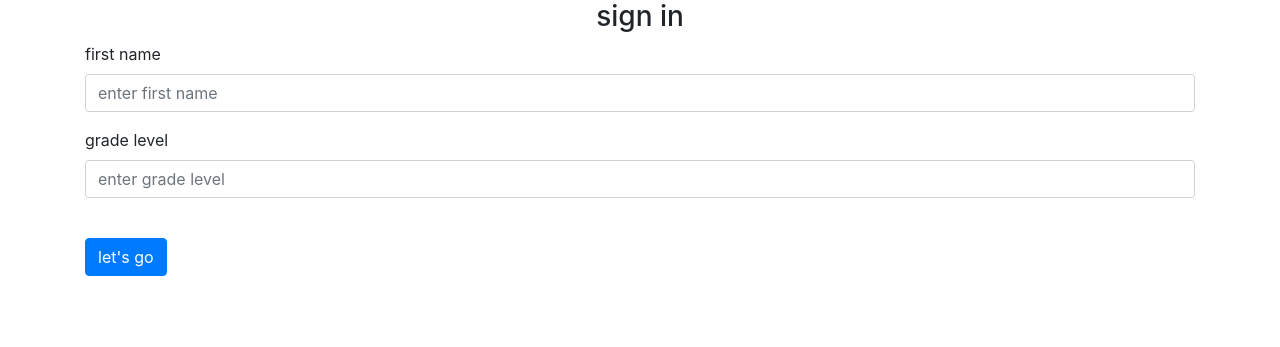
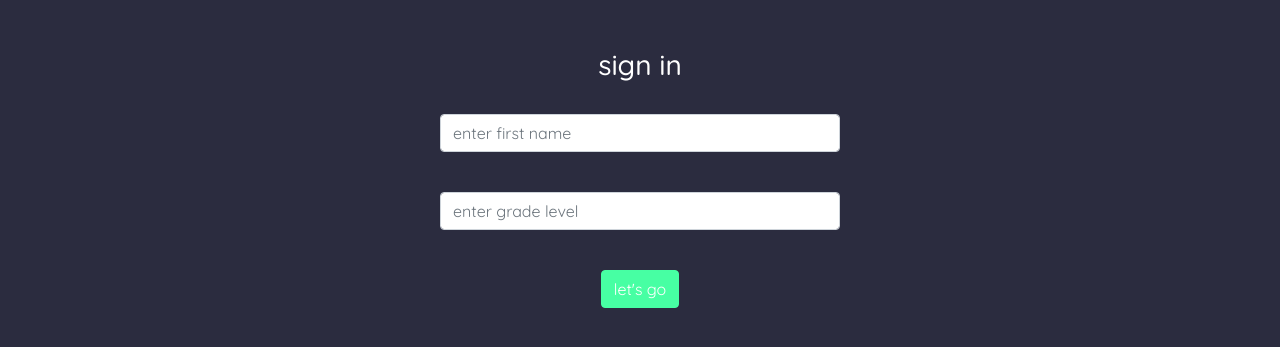
Before and after one commit to cesarihinojosa/train-your-ai, a Flask app: page /signin in a window 1280 px wide. Shown: the top 347 px of the page. Run offline with Flask 3, Linux system fonts and the light colour scheme; some libraries are stand-ins or nearby versions.

Commit message:
working on styling

```diff
--- a/website/__init__.py
+++ b/website/__init__.py
@@ -18,8 +18,8 @@ def create_app():
     login_manager.login_view = "auth.signin"
     login_manager.init_app(app)
 
-    from .home import home
-    app.register_blueprint(home, url_prefix='/')
+    from .views import views
+    app.register_blueprint(views, url_prefix='/')
 
     from .auth import auth
     app.register_blueprint(auth, url_prefix='/')
--- a/website/auth.py
+++ b/website/auth.py
@@ -15,7 +15,7 @@ def signin():
             db.session.add(new_user)
             db.session.commit()
             login_user(new_user, remember=False)
-            return redirect(url_for("home.index"))
+            return redirect(url_for("views.index"))
     return render_template("signin.html")
 
 #not being used at the moment
--- a/website/templates/base.html
+++ b/website/templates/base.html
@@ -14,13 +14,39 @@
       href="https://stackpath.bootstrapcdn.com/font-awesome/4.7.0/css/font-awesome.min.css"
       crossorigin="anonymous"
     />
+
     <link rel="preconnect" href="https://fonts.googleapis.com">
     <link rel="preconnect" href="https://fonts.gstatic.com" crossorigin>
-    <link href="https://fonts.googleapis.com/css2?family=Raleway:ital,wght@0,100..900;1,100..900&display=swap" rel="stylesheet">
+    <link href="https://fonts.googleapis.com/css2?family=Quicksand:wght@300;400;500;600;700&display=swap" rel="stylesheet">
 
-    <title>{% block title %}Home{% endblock %}</title>
+    <style>
+        body{
+            font-family: 'Quicksand', sans-serif;
+            background-color: #2b2c3f;
+        }
+        h1, h2, h3, h4, p, span {
+            color: white;
+        }
+        .title {
+            font-size: 60px;
+        }
+        a {
+            color: #9cffcd;
+            font-size: 20px
+        }
+        a:hover {
+            color: #9cffcd;
+        }
+        #button{
+            background-color: #47ffa3;
+            border-color: #47ffa3;
+        }
+    </style>
+
+    <title>{% block title %}Base{% endblock %}</title>
+
 </head>
-<body>
+<body style="background-color:#2b2c3f;">
 
     {% with messages = get_flashed_messages(with_categories=true) %}
     {% if messages %}
--- a/website/templates/signin.html
+++ b/website/templates/signin.html
@@ -4,10 +4,11 @@
 {% endblock %}
 
 {% block container %}
+    <div class="mx-auto mt-5" style="width: 400px;">
         <form method="POST">
             <h3 align="center">sign in</h3>
+            <br>
             <div class="form-group">
-            <label for="first-name">first name</label>
                 <input
                     type="text"
                     class="form-control"
@@ -16,8 +17,8 @@
                     placeholder="enter first name"
                 >
             </div>
+            <br>
             <div class="form-group">
-            <label for="grade-level">grade level</label>
                 <input
                     type="text"
                     class="form-control"
@@ -27,6 +28,9 @@
                 >
             </div>
             <br>
-        <button type="submit" class="btn btn-primary">let's go</button>
+            <div align="center">
+            <button type="submit" class="btn btn-primary" id="button">let's go</button>
+        </div>
         </form>
+    </div>
 {% endblock %}
```
Also changed, not shown: website/templates/home.html (added, +15 -0 lines), website/views.py (renamed from website/home.py, +6 -6 lines), instance/database.db. Lines whose indentation alone changed are shown as unchanged.
